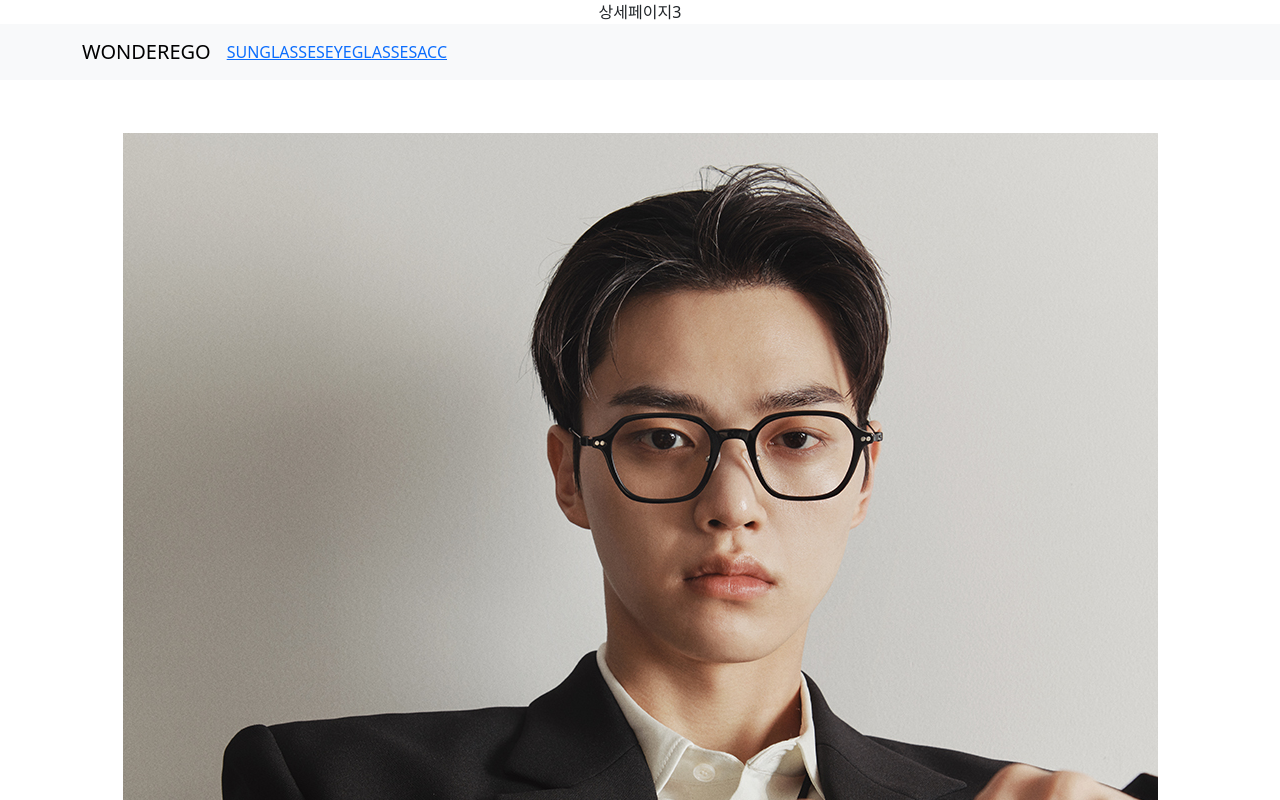
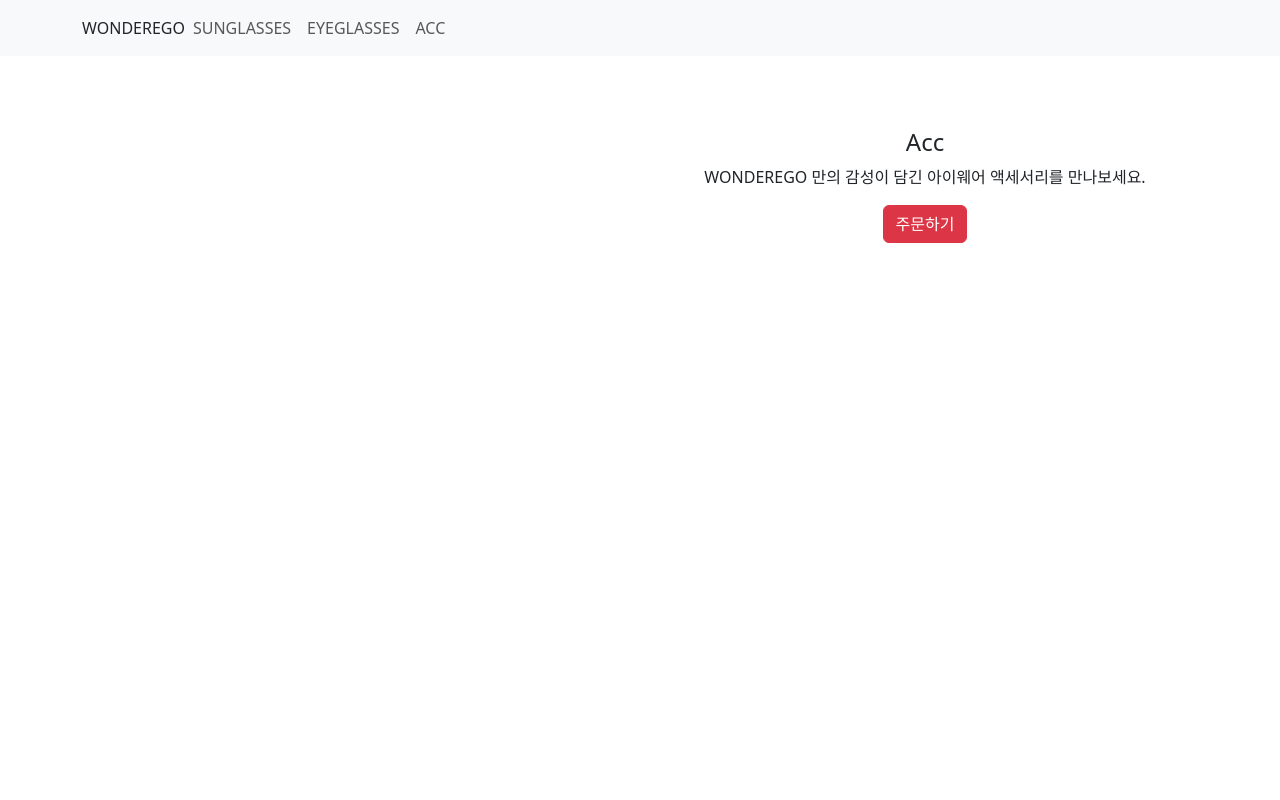
Before and after one commit to jicherry/react_shop, a React (Create React App) app: page /etc in a window 1280 px wide. Shown: the top 800 px of the page. Built offline with nearby package versions, Linux system fonts and the light colour scheme.

Commit message:
페이지

```diff
--- a/src/App.js
+++ b/src/App.js
@@ -2,7 +2,10 @@ import './App.css';
 import 'bootstrap/dist/css/bootstrap.min.css';
 import { useState } from 'react';
 import {  Navbar, Container , Nav } from 'react-bootstrap'; //대문자로 된 컴포넌트 다 Import 해야 함
-import { Routes, Route, Link } from 'react-router-dom'
+import { Routes, Route, Link, useNavigate, Outlet } from 'react-router-dom'
+import Etc from './routes/Etc.js'
+import About from './routes/About.js'
+import Detail from './routes/Detail.js'
 
 
 
@@ -10,28 +13,46 @@ import { Routes, Route, Link } from 'react-router-dom'
 function App() {
 
   let [shop] = useState();
+  let navigate = useNavigate();
 
   return (
     <div className='App'>
 
-      <Routes>
-        <Route path='/detail' element={<>상세페이지</>} />
-        <Route path='about' element={<>상세페이지2</>} />
-        <Route path='etc' element={<>상세페이지3</>} />
-      </Routes>
-
       <Navbar bg='light' variant='light'>
         <Container>
-          <Navbar.Brand href='#home'>WONDEREGO</Navbar.Brand>
+          <Nav.Link onClick={() => {
+            navigate('/')
+          }}>WONDEREGO</Nav.Link>
+
           <Nav className='me-auto'>
-            <Link to='/detail'>SUNGLASSES</Link>
-            <Link to='/about'>EYEGLASSES</Link>
-            <Link to='/etc'>ACC</Link>
+            <Nav.Link onClick={() => {
+              navigate('/detail')
+            }}>SUNGLASSES</Nav.Link>
+
+            <Nav.Link onClick={() => {
+              navigate('/about')
+            }}>EYEGLASSES</Nav.Link>
+
+            <Nav.Link onClick={() => {
+              navigate('/etc')
+            }}>ACC</Nav.Link>
           </Nav>
         </Container>
       </Navbar>
 
-      <div className='main-bg'></div>
+      <Routes>
+        <Route path='/' element={<div>
+          <div className='main-bg'></div>
+        </div>} />
+        <Route path='/detail' element={<Detail />} />
+
+        <Route path='/about' element={<About />} />
+
+        <Route path='/etc' element={<Etc />} />
+
+        <Route path='*' element={<div>없는 페이지 입니다.</div>} />
+      </Routes>
+
 
       <div className='container'>
         <div className='row'>
--- /dev/null
+++ b/src/routes/About.js
@@ -0,0 +1,17 @@
+function About(){
+    return (
+        <div className="container">
+            <div className="row">
+                <div className="col-md-6">
+                </div>
+                <div className="col-md-6 mt-4">
+                    <h4 className="pt-5">Eyeglasses</h4>
+                    <p>초경량 프레임과 템플로 가벼움의 차이를 경험해 보세요.</p>
+                    <button className="btn btn-danger">주문하기</button>
+                </div>
+            </div>
+        </div>
+    )
+}
+
+export default About;
--- /dev/null
+++ b/src/routes/Detail.js
@@ -0,0 +1,17 @@
+function Detail(){
+    return (
+        <div className="container">
+            <div className="row">
+                <div className="col-md-6">
+                </div>
+                <div className="col-md-6 mt-4">
+                    <h4 className="pt-5">Sunglasses</h4>
+                    <p>송강과 함께한 원더이고의 새로운 크리스틴 시리즈를 만나보세요.</p>
+                    <button className="btn btn-danger">주문하기</button>
+                </div>
+            </div>
+        </div>
+    )
+}
+
+export default Detail;
--- /dev/null
+++ b/src/routes/Etc.js
@@ -0,0 +1,17 @@
+function Etc(){
+    return (
+        <div className="container">
+            <div className="row">
+                <div className="col-md-6">
+                </div>
+                <div className="col-md-6 mt-4">
+                    <h4 className="pt-5">Acc</h4>
+                    <p>WONDEREGO 만의 감성이 담긴 아이웨어 액세서리를 만나보세요.</p>
+                    <button className="btn btn-danger">주문하기</button>
+                </div>
+            </div>
+        </div>
+    )
+}
+
+export default Etc;
```
